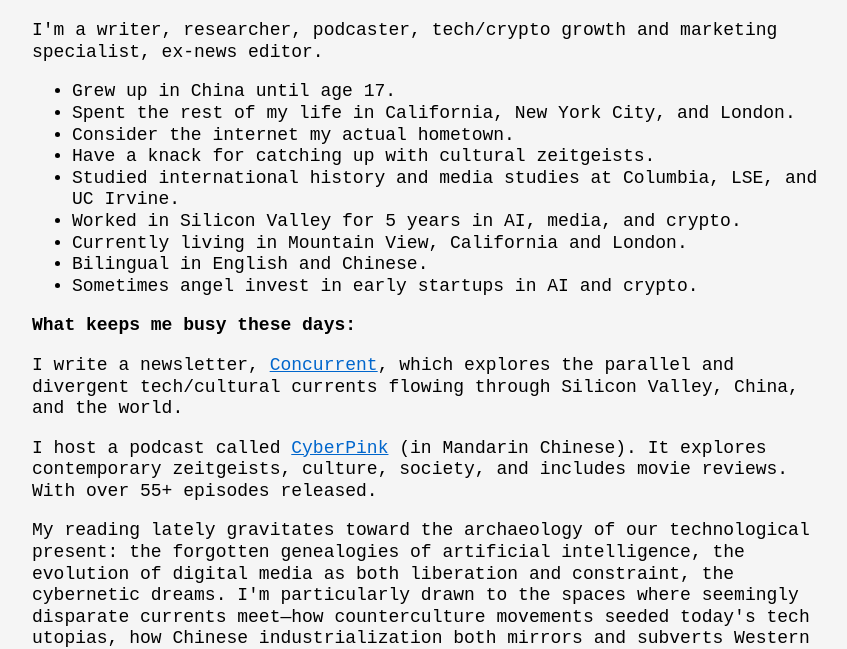
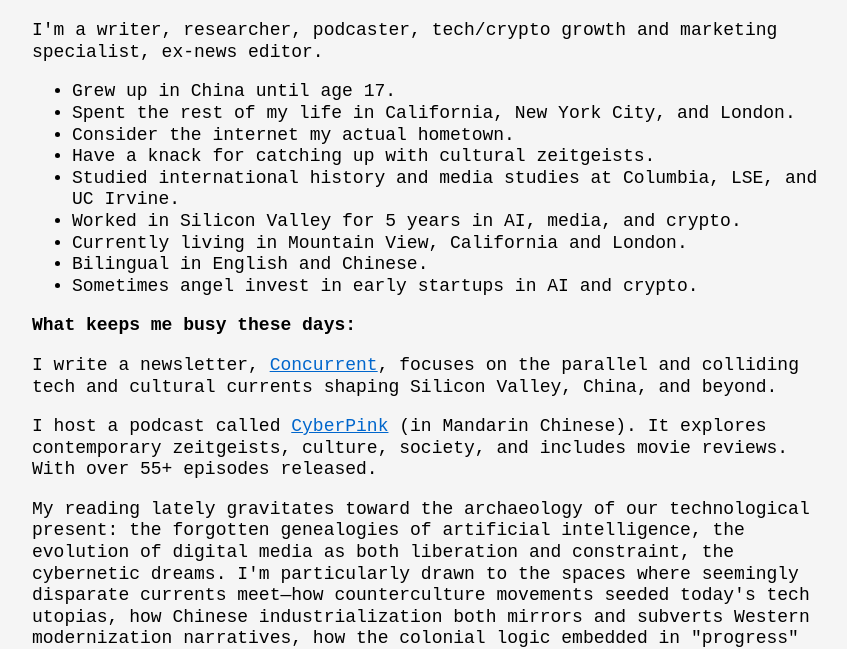
Before and after one commit to afrazhaowang/website, a plain HTML site: page index.html in a window 1280 px wide. Shown: the part 159-808 px from the top of the page, without its empty margins (208-1055 px from the left). Drawn offline with Linux system fonts and the light colour scheme.

Commit message:
Update index.html

```diff
--- a/index.html
+++ b/index.html
@@ -146,7 +146,7 @@
 
             <p><strong>What keeps me busy these days:</strong></p>
 
-            <p>I write a newsletter, <a href="https://afraw.substack.com/" target="_blank">Concurrent</a>, which explores the parallel and divergent tech/cultural currents flowing through Silicon Valley, China, and the world. </p>
+            <p>I write a newsletter, <a href="https://afraw.substack.com/" target="_blank">Concurrent</a>, focuses on the parallel and colliding tech and cultural currents shaping Silicon Valley, China, and beyond. </p>
 
             <p>I host a podcast called <a href="#">CyberPink</a> (in Mandarin Chinese). It explores contemporary zeitgeists, culture, society, and includes movie reviews. With over 55+ episodes released.</p>
 
```
